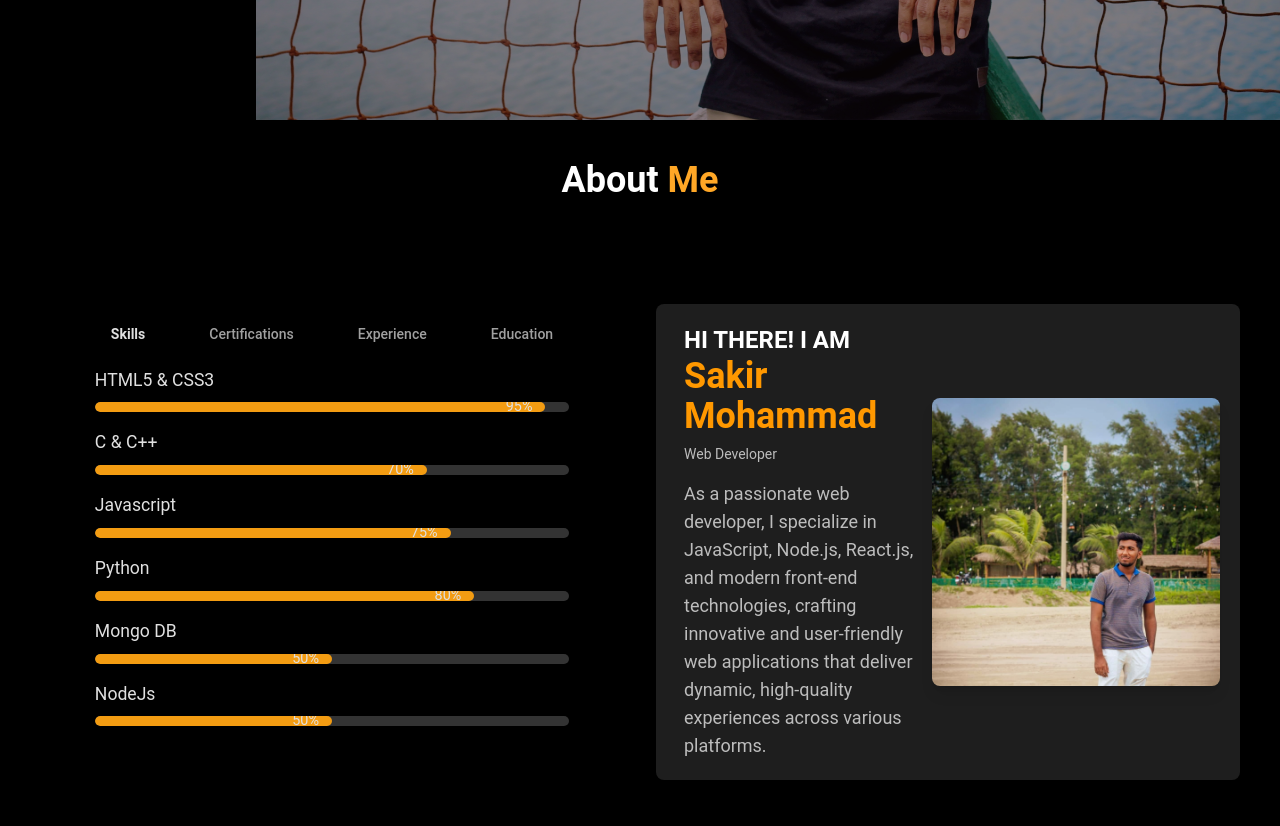
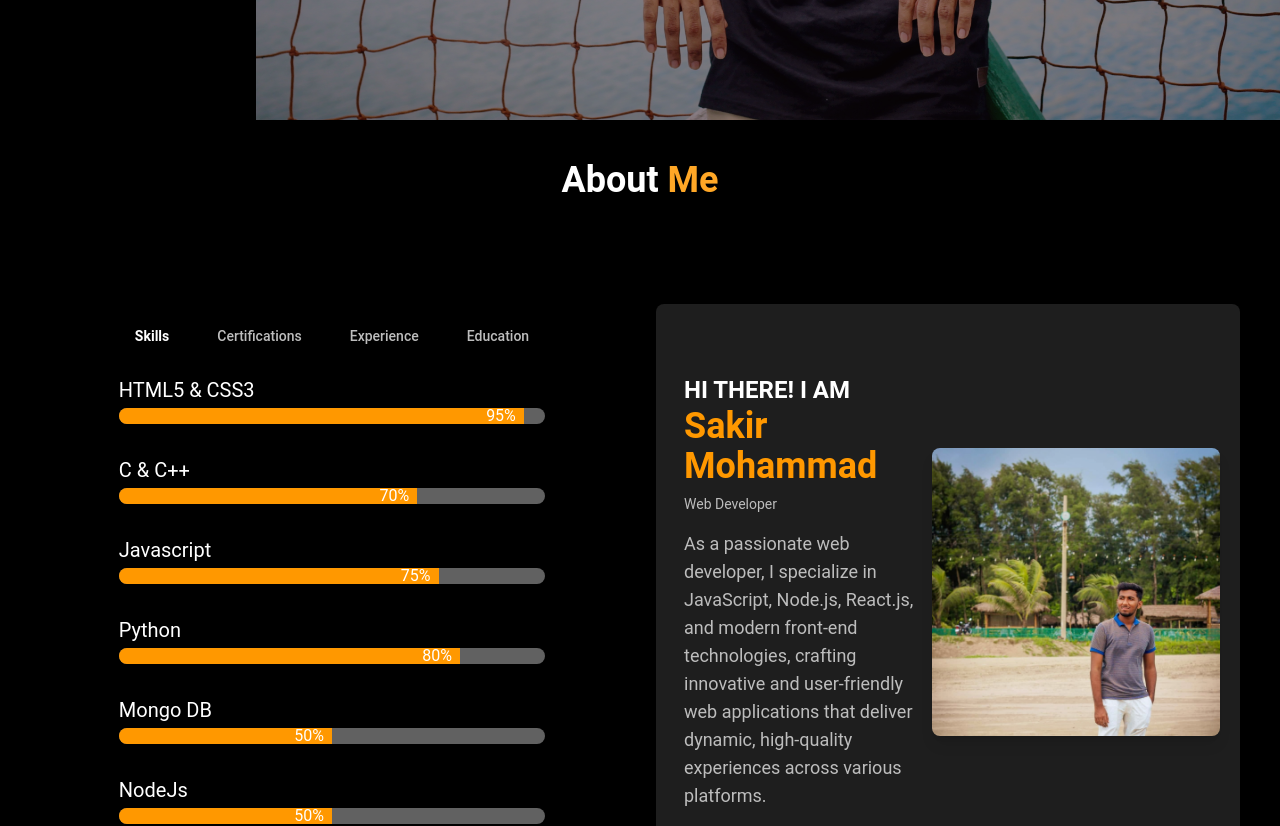
Before and after one commit to sakirmohammad775/sakir_mohammad_portfolio, a React (Vite) app: page / in a window 1280 px wide. Shown: the part 680-1506 px from the top of the page. Built offline with nearby package versions, Linux system fonts and the light colour scheme.

Commit message:
add newsletter and tools

```diff
--- a/src/Component/Navbar/Navbar.jsx
+++ b/src/Component/Navbar/Navbar.jsx
@@ -3,6 +3,7 @@ import { FaFacebook, FaInstagram, FaGithub, FaLinkedin } from 'react-icons/fa';
 import { FiHome, FiUser, FiFileText, FiBriefcase, FiLayers, FiMail } from 'react-icons/fi';
 import bgImage from "../../assets/20210925_120006.jpg";
 import { Link as ScrollLink } from 'react-scroll';
+import { SiCodeforces } from 'react-icons/si';
 
 const Navbar = () => {
     return (
@@ -25,6 +26,7 @@ const Navbar = () => {
                     <a href="https://www.linkedin.com/in/sakir-mohammad-safayet/" className="text-gray-400 hover:text-white"><FaLinkedin size={20} /></a>
                     <a href="https://www.facebook.com/sakirmohammad.safayat/" className="text-gray-400 hover:text-white"><FaFacebook size={20} /></a>
                     <a href="https://www.instagram.com/sakir_mohammad_/" className="text-gray-400 hover:text-white"><FaInstagram size={20} /></a>
+                    <a href="https://www.instagram.com/sakir_mohammad_/" className="text-gray-400 hover:text-white"><SiCodeforces size={20} /></a>
                 </div>
 
                 {/* Navigation Links */}
--- a/src/Home/Home.jsx
+++ b/src/Home/Home.jsx
@@ -13,20 +13,13 @@ const Home = () => {
     return (
         <div>
             <Navbar />
-            <ExperienceSection></ExperienceSection>
-            <div id="home">
-                <InfoSection />
-            </div>
-            <EssentialTools />
-            <div id="myProject">
-
-                <MyProjects />
-            </div>
-            <div id="services">
-                <WhatWeDo />
-            </div>
-            <WhatWeOffer />
-            <Newsletter />
+            <div className="about"><ExperienceSection ></ExperienceSection></div>
+            <div id="home"> <InfoSection /></div>
+            <EssentialTools></EssentialTools>
+            <div id="myProject"> <MyProjects /> </div>
+            <div id="services">  <WhatWeDo /></div>
+            <div> <WhatWeOffer  /> </div>
+            <div id="contact"> <Newsletter /></div>
             <Footer />
 
         </div>
--- a/src/Home/ProfileSection/ProfileSection.css
+++ /dev/null
@@ -1,214 +0,0 @@
-/* ProfileSection.css */
-
-.profile-section {
-  color: #e0e0e0;
-  max-width: 100%; /* Full width on small screens */
-  margin: auto;
-  padding: 1rem;
-}
-
-/* Adjust max width for larger screens */
-@media (min-width: 768px) {
-  .profile-section {
-    max-width: 600px;
-  }
-}
-
-/* Tabs */
-.tabs {
-  display: flex;
-  gap: 1rem;
-  margin-bottom: 1rem;
-  font-size: 1rem;
-  justify-content: center; /* Center tabs on smaller screens */
-}
-
-/* Responsive font sizes for tabs */
-@media (min-width: 768px) {
-  .tabs {
-    font-size: 1.25rem;
-  }
-}
-
-@media (min-width: 1024px) {
-  .tabs {
-    font-size: 1.5rem;
-  }
-}
-
-.tab {
-  cursor: pointer;
-  color: #a0a0a0;
-  transition: color 0.3s;
-}
-
-.tab.active {
-  color: #e0e0e0;
-  font-weight: bold;
-}
-
-/* Profile card styling */
-.profile-card {
-  background-color: #1c1c1c;
-  padding: 1.5rem;
-  margin-bottom: 1rem;
-  border-radius: 8px;
-  transition: transform 0.3s ease;
-}
-
-.profile-card:hover {
-  transform: translateY(-4px);
-}
-
-/* Font size adjustments for profile card headers */
-.profile-card h4 {
-  font-weight: bold;
-  font-size: 1rem;
-  color: #d8d8d8;
-  display: flex;
-  justify-content: space-between;
-  margin-bottom: 0.5rem;
-}
-
-@media (min-width: 768px) {
-  .profile-card h4 {
-    font-size: 1.2rem;
-  }
-}
-
-@media (min-width: 1024px) {
-  .profile-card h4 {
-    font-size: 1.4rem;
-  }
-}
-
-.profile-card h3 {
-  font-size: 1.1rem;
-  color: #e0e0e0;
-  margin-bottom: 0.3rem;
-}
-
-@media (min-width: 768px) {
-  .profile-card h3 {
-    font-size: 1.3rem;
-  }
-}
-
-@media (min-width: 1024px) {
-  .profile-card h3 {
-    font-size: 1.5rem;
-  }
-}
-
-/* Profile card paragraph text */
-.profile-card p {
-  font-size: 0.9rem;
-  color: #b0b0b0;
-}
-
-@media (min-width: 768px) {
-  .profile-card p {
-    font-size: 1rem;
-  }
-}
-
-@media (min-width: 1024px) {
-  .profile-card p {
-    font-size: 1.1rem;
-  }
-}
-
-/* Skills list */
-.skills-list {
-  display: flex;
-  flex-direction: column;
-  gap: 1rem;
-}
-
-/* Skill item styling */
-.skill-item {
-  display: flex;
-  flex-direction: column;
-}
-
-.skill-name {
-  font-size: 1rem;
-  color: #e0e0e0;
-  margin-bottom: 0.3rem;
-}
-
-@media (min-width: 768px) {
-  .skill-name {
-    font-size: 1.1rem;
-  }
-}
-
-/* Progress bar styling */
-.progress-bar {
-  background-color: #333;
-  border-radius: 5px;
-  overflow: hidden;
-  height: 8px;
-}
-
-@media (min-width: 768px) {
-  .progress-bar {
-    height: 10px;
-  }
-}
-
-.progress {
-  background-color: #f39c12;
-  height: 100%;
-  display: flex;
-  align-items: center;
-  justify-content: flex-end;
-  padding-right: 5px;
-  color: #fff;
-  font-size: 0.8rem;
-}
-
-.progress-level {
-  font-size: 0.7rem;
-  color: #e0e0e0;
-}
-
-@media (min-width: 768px) {
-  .progress-level {
-    font-size: 0.8rem;
-  }
-}
-
-@media (min-width: 1024px) {
-  .progress-level {
-    font-size: 0.9rem;
-  }
-}
-
-/* Additional styling for screens with max-width 425px */
-@media (max-width: 425px) {
-  /* Reduce font size for smaller screens */
-  .profile-card h4, .profile-card h3, .skill-name {
-    font-size: 0.9rem;
-  }
-
-  /* Adjust font size for tabs */
-  .tabs {
-    font-size: 0.9rem;
-  }
-
-  /* Adjust padding and margins for a compact layout */
-  .profile-section, .profile-card {
-    padding: 1rem;
-    margin-bottom: 0.5rem;
-  }
-
-  /* Reduce size of the progress bar */
-  .progress-bar {
-    height: 6px;
-  }
-
-  .progress-level {
-    font-size: 0.6rem;
-  }
-}
--- a/src/Home/ProfileSection/ProfileSection.jsx
+++ b/src/Home/ProfileSection/ProfileSection.jsx
@@ -1,5 +1,4 @@
 import React, { useState, useEffect } from 'react';
-import './ProfileSection.css';
 import data from '../../../public/data.json';
 import { CiLink } from 'react-icons/ci';
 
@@ -19,57 +18,36 @@ const ProfileSection = () => {
   }, []);
 
   return (
-    <div className="profile-section px-4 sm:px-6 md:px-8 lg:px-10 py-8 sm:py-10 md:py-12 lg:py-14 sm:mr-10">
+    <div className="text-gray-200 max-w-full mx-auto px-4 sm:px-6 md:px-8 lg:px-10 py-8 sm:py-10 md:py-12 lg:py-14">
       {/* Tabs */}
-      <div className="tabs flex justify-center space-x-4 mb-6 text-lg md:text-xl lg:text-2xl font-medium text-white">
-        <span
-          className={`tab cursor-pointer ${activeTab === 'Skills' ? 'active' : ''}`}
-          onClick={() => setActiveTab('Skills')}
-        >
-          Skills
-        </span>
-
-        <span
-          className={`tab cursor-pointer ${activeTab === 'Certifications' ? 'active' : ''}`}
-          onClick={() => setActiveTab('Certifications')}
-        >
-          Certifications
-        </span>
-
-        <span
-          className={`tab cursor-pointer ${activeTab === 'Experience' ? 'active' : ''}`}
-          onClick={() => setActiveTab('Experience')}
-        >
-          Experience
-        </span>
-
-        <span
-          className={`tab cursor-pointer ${activeTab === 'Education' ? 'active' : ''}`}
-          onClick={() => setActiveTab('Education')}
-        >
-          Education
-        </span>
+      <div className="tabs flex justify-center gap-4 mb-6 text-lg md:text-xl lg:text-2xl font-medium text-white">
+        {['Skills', 'Certifications', 'Experience', 'Education'].map(tab => (
+          <span
+            key={tab}
+            className={`tab cursor-pointer ${activeTab === tab ? 'text-white font-bold' : 'text-gray-400'}`}
+            onClick={() => setActiveTab(tab)}
+          >
+            {tab}
+          </span>
+        ))}
       </div>
 
       {/* Experience Section */}
       {activeTab === 'Experience' && experience.map((exp, index) => (
-        <div key={index} className="profile-card mb-4 p-4 rounded-lg shadow-lg bg-[#1e1e1e] text-white">
-          <h4 className="text-xl md:text-2xl lg:text-3xl">{exp.company} <span>({exp.duration})</span></h4>
-          <h3 className="text-lg md:text-xl lg:text-2xl text-gray-300">{exp.title}</h3>
+        <div key={index} className="bg-gray-800 p-6 mb-4 rounded-lg shadow-md hover:shadow-lg transition-shadow">
+          <h4 className="text-lg md:text-xl lg:text-2xl font-bold flex justify-between text-gray-100 mb-2">
+            {exp.company} <span className="text-gray-400">({exp.duration})</span>
+          </h4>
+          <h3 className="text-md md:text-lg lg:text-xl text-gray-300">{exp.title}</h3>
           <p className="text-sm md:text-base lg:text-lg text-gray-400">{exp.description}</p>
         </div>
       ))}
 
       {/* Certifications Section */}
       {activeTab === 'Certifications' && certifications.map((cert, index) => (
-        <div key={index} className="profile-card mb-4 p-4 rounded-lg shadow-lg bg-[#1e1e1e] text-white flex items-center justify-between">
-          <h3 className="text-xl md:text-2xl lg:text-3xl">{cert.title}</h3>
-          <a
-            href={cert.description}
-            target="_blank"
-            rel="noopener noreferrer"
-            className="text-orange-500 hover:text-white ml-2"
-          >
+        <div key={index} className="bg-gray-800 p-6 mb-4 rounded-lg shadow-md hover:shadow-lg flex justify-between items-center">
+          <h3 className="text-lg md:text-xl lg:text-2xl text-white">{cert.title}</h3>
+          <a href={cert.description} target="_blank" rel="noopener noreferrer" className="text-orange-500 hover:text-white">
             <CiLink size={30} />
           </a>
         </div>
@@ -77,26 +55,23 @@ const ProfileSection = () => {
 
       {/* Education Section */}
       {activeTab === 'Education' && education.map((edu, index) => (
-        <div key={index} className="profile-card mb-4 p-4 rounded-lg shadow-lg bg-[#1e1e1e] text-white">
-          <h4 className="text-xl md:text-2xl lg:text-3xl">{edu.institution} <span>({edu.duration})</span></h4>
-          <h3 className="text-lg md:text-xl lg:text-2xl text-gray-300">{edu.title}</h3>
+        <div key={index} className="bg-gray-800 p-6 mb-4 rounded-lg shadow-md hover:shadow-lg">
+          <h4 className="text-lg font-bold flex justify-between text-gray-100 mb-2">
+            {edu.institution} <span className="text-gray-400">({edu.duration})</span>
+          </h4>
+          <h3 className="text-md text-gray-300">{edu.title}</h3>
         </div>
       ))}
 
       {/* Skills Section */}
       {activeTab === 'Skills' && (
-        <div className="skills-list grid gap-4 sm:gap-6 md:gap-8">
+        <div className="grid gap-4 sm:gap-6 md:gap-8">
           {skills.map((skill, index) => (
-            <div key={index} className="skill-item">
-              <span className="skill-name text-base md:text-lg lg:text-xl text-white">{skill.name}</span>
-              <div className="progress-bar bg-gray-700 w-full h-4 rounded-lg mt-1 overflow-hidden">
-                <div
-                  className="progress bg-orange-500 h-full"
-                  style={{ width: `${skill.level}%` }}
-                >
-                  <span className="progress-level text-xs md:text-sm lg:text-base text-white px-2">
-                    {skill.level}%
-                  </span>
+            <div key={index} className="space-y-1">
+              <span className="text-base md:text-lg lg:text-xl text-white">{skill.name}</span>
+              <div className="w-full bg-gray-700 h-4 rounded-lg overflow-hidden">
+                <div className="bg-orange-500 h-full flex items-center justify-end text-xs md:text-sm lg:text-base text-white pr-2" style={{ width: `${skill.level}%` }}>
+                  {skill.level}%
                 </div>
               </div>
             </div>
```
Also changed, not shown: src/Home/NewsLetter/NewsLetter.jsx (+23 -13 lines).
